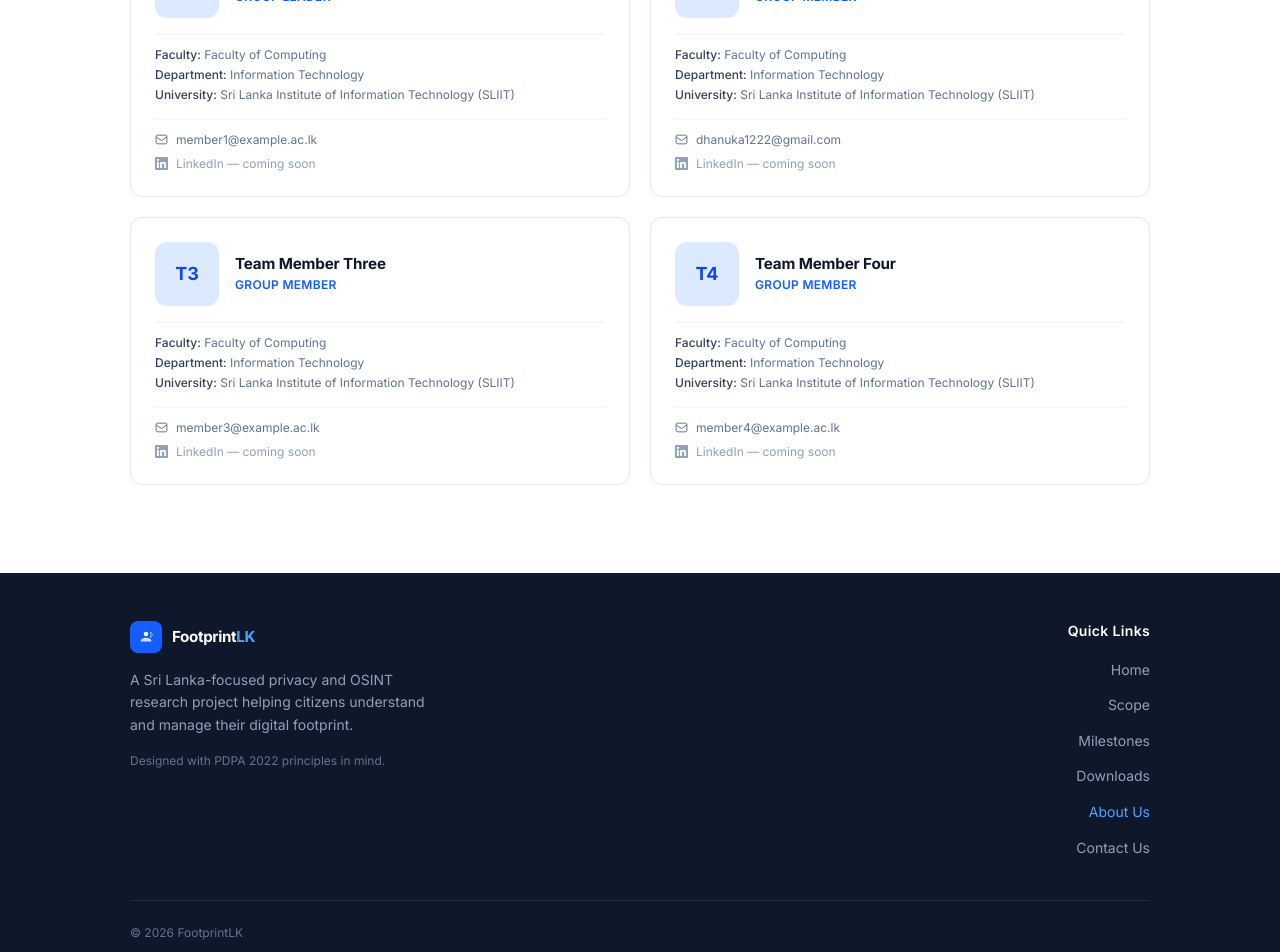
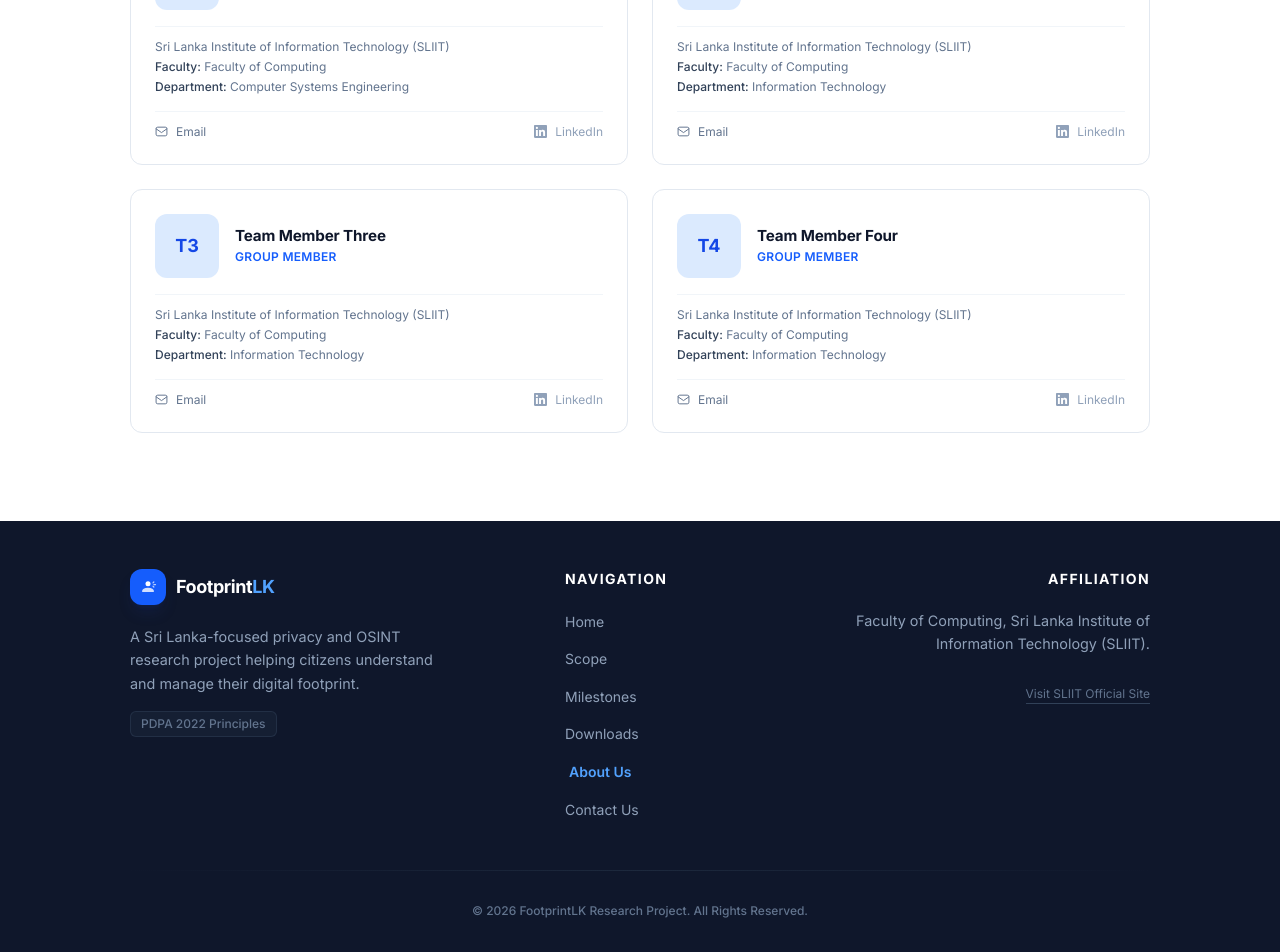
Before and after one commit to justdsn/RPWebsite, a React (Vite) app: page /about in a window 1280 px wide. Shown: the part 1120-2072 px from the top of the page. Built offline with nearby package versions, Linux system fonts and the light colour scheme.

Commit message:
Refine About Us and Footer layout: side-by-side contact links and centered sections

```diff
--- a/src/components/Footer.tsx
+++ b/src/components/Footer.tsx
@@ -10,44 +10,47 @@ export default function Footer() {
       className="bg-slate-900 text-slate-300 mt-auto"
     >
       <div className="container-main py-12">
-        <div className="grid grid-cols-1 sm:grid-cols-2 lg:grid-cols-3 gap-10">
-          {/* Brand */}
-          <div className="lg:col-span-2">
+        <div className="grid grid-cols-1 md:grid-cols-3 gap-12">
+          {/* Brand & Mission */}
+          <div className="flex flex-col items-start">
             <Link
               to="/"
-              className="inline-flex items-center gap-2.5 mb-4 group"
+              className="inline-flex items-center gap-2.5 mb-5 group"
               aria-label="FootprintLK Home"
             >
-              <div className="w-8 h-8 rounded-lg bg-blue-600 flex items-center justify-center flex-shrink-0">
-                <svg width="18" height="18" viewBox="0 0 24 24" fill="none" aria-hidden="true">
+              <div className="w-9 h-9 rounded-xl bg-blue-600 flex items-center justify-center flex-shrink-0 shadow-lg shadow-blue-900/20">
+                <svg width="20" height="20" viewBox="0 0 24 24" fill="none" aria-hidden="true">
                   <circle cx="12" cy="8" r="3" fill="white" />
                   <path d="M12 13c-4.5 0-7 2-7 3.5V18h14v-1.5c0-1.5-2.5-3.5-7-3.5z" fill="white" opacity="0.8" />
                   <path d="M19 6l-1 1M19 12l-1-1M21 9h-2" stroke="white" strokeWidth="1.5" strokeLinecap="round" opacity="0.7" />
                 </svg>
               </div>
-              <span className="text-white font-bold text-[0.95rem] tracking-tight group-hover:text-blue-400 transition-colors">
+              <span className="text-white font-bold text-lg tracking-tight group-hover:text-blue-400 transition-colors">
                 Footprint<span className="text-blue-400">LK</span>
               </span>
             </Link>
-            <p className="text-sm text-slate-400 leading-relaxed max-w-xs">
+            <p className="text-[0.9rem] text-slate-400 leading-relaxed max-w-xs mb-4">
               A Sri Lanka-focused privacy and OSINT research project helping citizens understand and manage their digital footprint.
             </p>
-            <p className="text-xs text-slate-500 mt-4">
-              Designed with PDPA 2022 principles in mind.
+            <p className="text-xs text-slate-500 font-medium px-2.5 py-1 rounded-md bg-slate-800/50 border border-slate-700/50 inline-block">
+              PDPA 2022 Principles
             </p>
           </div>
 
-          {/* Quick links */}
-          <div className="sm:text-right">
-            <h3 className="text-white text-sm font-semibold mb-4 tracking-wide">Quick Links</h3>
-            <ul role="list" className="space-y-2.5">
+          {/* Quick Links */}
+          <div className="flex flex-col md:items-center">
+            <div className="w-full max-w-[150px]">
+              <h3 className="text-white text-sm font-bold mb-5 uppercase tracking-widest text-blue-500/80">Navigation</h3>
+              <ul role="list" className="space-y-3">
                 {navLinks.map((link) => (
                   <li key={link.path}>
                     <NavLink
                       to={link.path}
                       end={link.path === "/"}
                       className={({ isActive }) =>
-                      `text-sm transition-colors ${isActive ? "text-blue-400" : "text-slate-400 hover:text-slate-200"
+                        `text-sm transition-all duration-200 ${isActive
+                          ? "text-blue-400 font-semibold translate-x-1 inline-block"
+                          : "text-slate-400 hover:text-white hover:translate-x-1 inline-block"
                         }`
                       }
                     >
@@ -59,11 +62,32 @@ export default function Footer() {
             </div>
           </div>
 
-        <div className="divider mt-10 mb-6" style={{ background: "rgba(148,163,184,0.15)" }} />
+          {/* Affiliation */}
+          <div className="flex flex-col md:items-end md:text-right">
+            <h3 className="text-white text-sm font-bold mb-5 uppercase tracking-widest text-blue-500/80">Affiliation</h3>
+            <div className="space-y-4">
+              <p className="text-[0.9rem] text-slate-400 leading-relaxed max-w-xs ml-auto">
+                Faculty of Computing, Sri Lanka Institute of Information Technology (SLIIT).
+              </p>
+              <div className="pt-2">
+                <a
+                  href="https://www.sliit.lk"
+                  target="_blank"
+                  rel="noopener noreferrer"
+                  className="text-xs text-slate-500 hover:text-blue-400 transition-colors border-b border-slate-700 pb-0.5"
+                >
+                  Visit SLIIT Official Site
+                </a>
+              </div>
+            </div>
+          </div>
+        </div>
 
-        <div className="flex flex-col sm:flex-row justify-between items-start sm:items-center gap-3">
-          <p className="text-xs text-slate-500">
-            &copy; {year} FootprintLK
+        <div className="h-px w-full bg-gradient-to-r from-transparent via-slate-800 to-transparent mt-12 mb-8" />
+
+        <div className="flex flex-col items-center gap-4">
+          <p className="text-xs text-slate-500 font-medium">
+            &copy; {year} FootprintLK Research Project. All Rights Reserved.
           </p>
         </div>
       </div>
--- a/src/data/content.ts
+++ b/src/data/content.ts
@@ -234,9 +234,9 @@ export const teamMembers = [
     email: "member1@example.ac.lk",
     linkedin: "#", // TODO: Replace with LinkedIn profile URL
     image: "#",   // TODO: Replace with photo path, e.g. "/images/member1.jpg"
+    university: "Sri Lanka Institute of Information Technology (SLIIT)",
     faculty: "Faculty of Computing",
-    department: "Information Technology",
-    university: "Sri Lanka Institute of Information Technology (SLIIT)",
+    department: "Computer Systems Engineering",
     initials: "T1",
   },
   {
--- a/src/pages/About.tsx
+++ b/src/pages/About.tsx
@@ -51,7 +51,7 @@ function MemberCard({
 
   return (
     <article
-      className={`card flex flex-col gap-4 ${isSupervisor ? "border-blue-200 bg-blue-50/30" : ""}`}
+      className={`card flex flex-col gap-4 h-full ${isSupervisor ? "border-blue-200 bg-blue-50/30" : ""}`}
       aria-label={`${name}, ${role}`}
     >
       {/* Photo or Initials Avatar */}
@@ -72,28 +72,29 @@ function MemberCard({
         )}
 
         <div className="min-w-0">
-          <h3 className="text-[0.95rem] font-bold text-slate-900 leading-snug">{name}</h3>
+          <h3 className="text-[0.95rem] font-bold text-slate-900 leading-snug truncate">{name}</h3>
           <p className="text-xs font-semibold text-blue-600 uppercase tracking-wide mt-0.5">{role}</p>
         </div>
       </div>
 
       {/* Academic Info */}
-      <div className="text-xs text-slate-500 space-y-1 border-t border-slate-100 pt-3">
+      <div className="text-xs text-slate-500 space-y-1 border-t border-slate-100 pt-3 flex-grow">
+        <p><span className="font-medium text-slate-700"></span> {university}</p>
         <p><span className="font-medium text-slate-700">Faculty:</span> {faculty}</p>
         <p><span className="font-medium text-slate-700">Department:</span> {department}</p>
-        <p><span className="font-medium text-slate-700">University:</span> {university}</p>
       </div>
 
-      {/* Contact Links */}
-      <div className="flex flex-col gap-2 border-t border-slate-100 pt-3">
+      {/* Contact Links - Parallel layout */}
+      <div className="flex items-center justify-between gap-4 border-t border-slate-100 pt-3">
         {/* Email */}
         <a
           href={`mailto:${email}`}
-          className="inline-flex items-center gap-2 text-xs text-slate-500 hover:text-blue-600 transition-colors break-all"
+          className="inline-flex items-center gap-2 text-xs text-slate-500 hover:text-blue-600 transition-colors truncate"
+          title={email}
           aria-label={`Send email to ${name}`}
         >
           <IconEmail />
-          {email}
+          <span className="truncate">Email</span>
         </a>
 
         {/* LinkedIn */}
@@ -102,17 +103,16 @@ function MemberCard({
             href={linkedin}
             target="_blank"
             rel="noopener noreferrer"
-            className="inline-flex items-center gap-2 text-xs text-slate-500 hover:text-blue-600 transition-colors"
+            className="inline-flex items-center gap-2 text-xs text-slate-500 hover:text-blue-600 transition-colors flex-shrink-0"
             aria-label={`LinkedIn profile of ${name}`}
           >
             <IconLinkedIn />
-            LinkedIn Profile
+            LinkedIn
           </a>
         ) : (
-          <span className="inline-flex items-center gap-2 text-xs text-slate-400">
+          <span className="inline-flex items-center gap-2 text-xs text-slate-400 flex-shrink-0" title="Coming soon">
             <IconLinkedIn />
-            {/* TODO: LinkedIn link not added yet */}
-            LinkedIn — coming soon
+            LinkedIn
           </span>
         )}
       </div>
@@ -128,7 +128,7 @@ export default function About() {
         aria-label="Page header"
         className="page-header-bg border-b border-slate-100"
       >
-        <div className="container-main py-14 lg:py-20">
+        <div className="container-main py-14 lg:py-20 text-center">
           <SectionHeader
             tag="About Us"
             title="The team behind FootprintLK"
@@ -143,16 +143,16 @@ export default function About() {
         <div className="container-main">
           <h2
             id="supervisors-heading"
-            className="text-xs font-bold text-slate-500 uppercase tracking-widest mb-6"
+            className="text-xs font-bold text-slate-500 uppercase tracking-widest mb-8 text-center"
           >
             Supervisors
           </h2>
           <ul
             role="list"
-            className="grid grid-cols-1 sm:grid-cols-2 lg:grid-cols-3 gap-5 mb-16"
+            className="flex flex-wrap justify-center gap-6 mb-16"
           >
             {supervisors.map((sv) => (
-              <li key={sv.id}>
+              <li key={sv.id} className="w-full sm:w-[calc(50%-1.5rem)] lg:w-[calc(33.333%-1.5rem)] max-w-sm">
                 <MemberCard
                   name={sv.name}
                   role={sv.role}
@@ -174,13 +174,13 @@ export default function About() {
           {/* Group Members */}
           <h2
             id="team-heading"
-            className="text-xs font-bold text-slate-500 uppercase tracking-widest mb-6"
+            className="text-xs font-bold text-slate-500 uppercase tracking-widest mb-8 text-center"
           >
             Group Members
           </h2>
           <ul
             role="list"
-            className="grid grid-cols-1 sm:grid-cols-2 lg:grid-cols-2 gap-5"
+            className="grid grid-cols-1 sm:grid-cols-2 lg:grid-cols-2 gap-6"
           >
             {teamMembers.map((member) => (
               <li key={member.id}>
```
Lines whose indentation alone changed are shown as unchanged.
